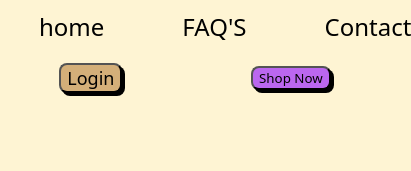
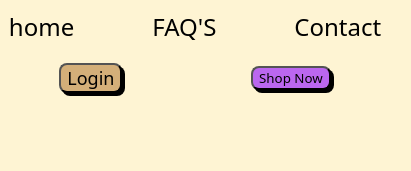
Before and after one commit to berkal749/cookie-, a plain HTML site: page index.html in a window 390 px wide. Shown: the top 171 px of the page, 411 px wide, since content can reach past the window. Drawn offline with Linux system fonts and the light colour scheme; a web font is replaced by a local one.

Commit message:
fixed-nav

```diff
--- a/style.css
+++ b/style.css
@@ -20,7 +20,7 @@ body {
     background-color: #fef4d3;
     display: flex;
     flex-direction: column;
-    justify-content: space-between;
+    justify-content: space-around;
     align-items: center;
     height: 100%;
     position: sticky;
@@ -30,6 +30,7 @@ body {
   a {
     text-decoration: none;
     font-size: x-large;
+    margin-left: 0px;
 
     color: black;
     transition: 0.3s;
@@ -47,6 +48,9 @@ body {
   }
   #guid1{
     width:100%;
+    display: flex;
+    align-items: center;
+    justify-content: center;
   }
   .log {
     height: 95%;
```
